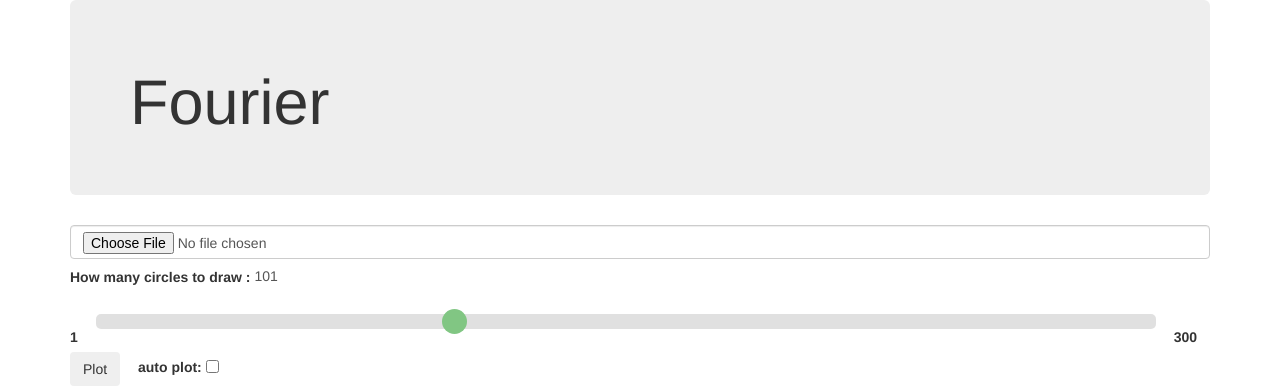
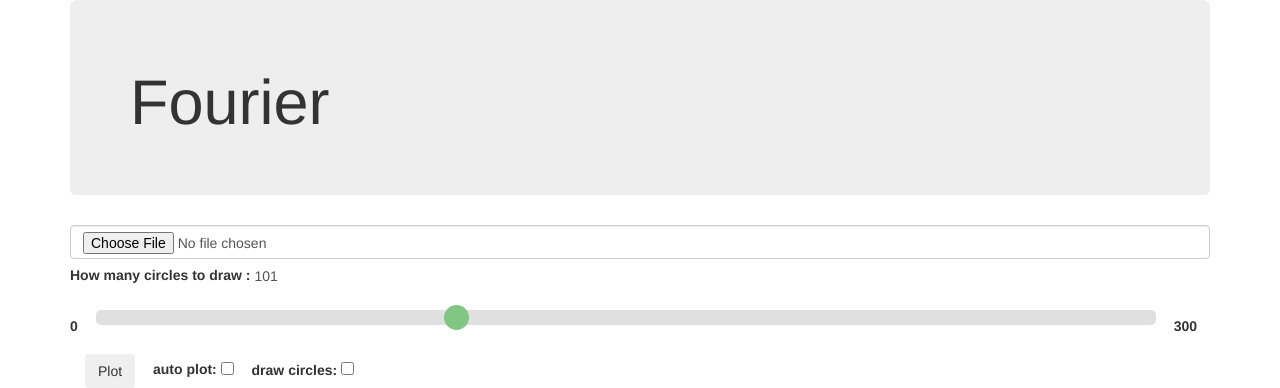
Before and after one commit to DaAnIV/FourierFromSVG, a Flask app: page / in a window 1280 px wide. Shown: the top 388 px of the page. Run offline with Flask 2, Linux system fonts and the light colour scheme; some libraries are stand-ins or nearby versions.

Commit message:
I don't know some changes

```diff
--- a/static/css/main.css
+++ b/static/css/main.css
@@ -11,6 +11,7 @@
 
 /* This rule causes the label to vertically align properly */
 .circles-count-div label {
+  margin-bottom: 1.3em;
     vertical-align: middle;
     display: inline-block;
 }
@@ -24,7 +25,7 @@
 .range-output output {
     vertical-align: middle;
     display: inline-block;
-    margin-bottom: 1em;
+    margin-bottom: 0.7em;
 }
 
 .slider {
--- a/static/js/fourier.js
+++ b/static/js/fourier.js
@@ -16,16 +16,19 @@ const Point = class {
 };
 
 const FourierCircle = class {
-    constructor(speed, radius, initial_angle)
+    constructor(speed, radius, initial_angle, draw_circles)
     {
         this.radius = radius/2;
         this.speed = speed/20;
         this.initial_angle = initial_angle
+        this.draw_circles = draw_circles
     }
     draw(ctx, at)
     {
         ctx.beginPath();
-        //ctx.arc(at.x, at.y, this.radius, 0, Math.PI * 2, true);
+        if(this.draw_circles) {
+            ctx.arc(at.x, at.y, this.radius, 0, Math.PI * 2, true);
+        }
         var x = at.x + this.radius * Math.cos(this.initial_angle + 2 * Math.PI * time * this.speed);
         var y = at.y + this.radius * Math.sin(this.initial_angle + 2 * Math.PI * time * this.speed);
         ctx.moveTo(at.x, at.y);
@@ -50,7 +53,7 @@ let animation_id = 0;
 let center = new Point(150, 150);
 let wave = [];
 
-function init_fourier(canvas_elm, constants, count) {
+function init_fourier(canvas_elm, constants, count, draw_circles) {
     canvas = canvas_elm;
     context = canvas.getContext('2d');
     if(animation_id !== 0)
@@ -60,7 +63,7 @@ function init_fourier(canvas_elm, constants, count) {
     wave = [];
     for (let i = 0; i < count; i++) {
         let constant = constants[i];
-        circles[i] = new FourierCircle(constant.s, constant.r, constant.a);
+        circles[i] = new FourierCircle(constant.s, constant.r, constant.a, draw_circles);
     }
     animation_id = window.requestAnimationFrame(draw);
 }
--- a/templates/fourier.html
+++ b/templates/fourier.html
@@ -16,16 +16,21 @@ Fourier
             <output class="output" name="number_of_circles_output" for="number_of_circles">101</output>
         </div>
         <div class="circles-count-div">
-            <label>1</label>
+            <label>0</label>
             <div class="slidecontainer">
-                {{ form.number_of_circles(id="number_of_circles", type="range", min="1", max="300", value="101",
+                {{ form.number_of_circles(id="number_of_circles", type="range", min="0", max="300", value="101",
                 class="slider") }}
             </div>
             <label>300</label>
         </div>
-        {{ form.submit(class="btn btn-secondary") }}
-        <label class="auto-plot-label">  auto plot:</label>
-        <input id="auto_plot" type="checkbox">
+        <div class="container" style="display: inline-block;">
+            {{ form.submit(class="btn btn-secondary") }}
+            <label class="auto-plot-label" style="margin-left: 1em;">auto plot:</label>
+            <input id="auto_plot" type="checkbox">
+            <label class="draw-circles-label" style="margin-left: 1em;">draw circles:</label>
+            <input id="draw_circles" type="checkbox">
+        </div>
+
         {{ form.hidden_tag() }}
     </form>
     <canvas id="fourier_canvas"></canvas>
@@ -53,7 +58,7 @@ Fourier
                 processData: false,
                 type: 'PUT',
                 success: function (data) {
-                    init_fourier(canvas, data, $('#number_of_circles')[0].value);
+                    init_fourier(canvas, data, $('#number_of_circles')[0].value, $('#draw_circles')[0].checked);
                 },
                 error: function (error) {
                     console.log(error);
@@ -62,6 +67,11 @@ Fourier
             return false;
         });
         $('#number_of_circles').change(function () {
+            if($("#auto_plot")[0].checked && $("#svg_file")[0].value !== "")
+                $('#svg_form').submit()
+        });
+
+        $('#draw_circles').change(function () {
             if($("#auto_plot")[0].checked && $("#svg_file")[0].value !== "")
                 $('#svg_form').submit()
         });
```
